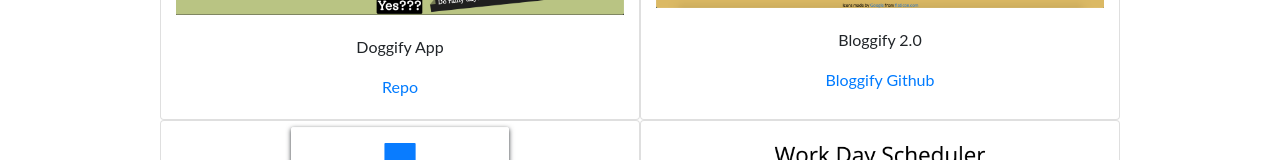
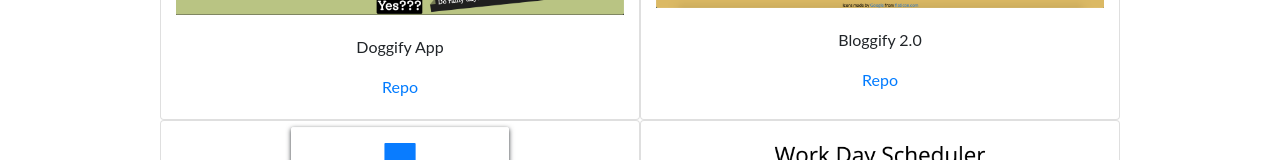
Before and after one commit to bialoorlem/portfolio, a plain HTML site: page portfolio.html in a window 1280 px wide. Shown: the part 392-552 px from the top of the page. Drawn offline with nearby package versions, Linux system fonts and the light colour scheme.

Commit message:
Updated repo link to Bloggify github.

```diff
--- a/portfolio.html
+++ b/portfolio.html
@@ -76,7 +76,7 @@
                         </a>
                         <div class="card-body">
                             <p class="card-text text-center">Bloggify 2.0</p>
-                            <p class="card-text text-center"><a href="https://github.com/bialoorlem/that-blog-app">Bloggify Github</a></p>
+                            <p class="card-text text-center"><a href="https://github.com/bialoorlem/that-blog-app">Repo</a></p>
                         </div>
                     </div>
 
```
